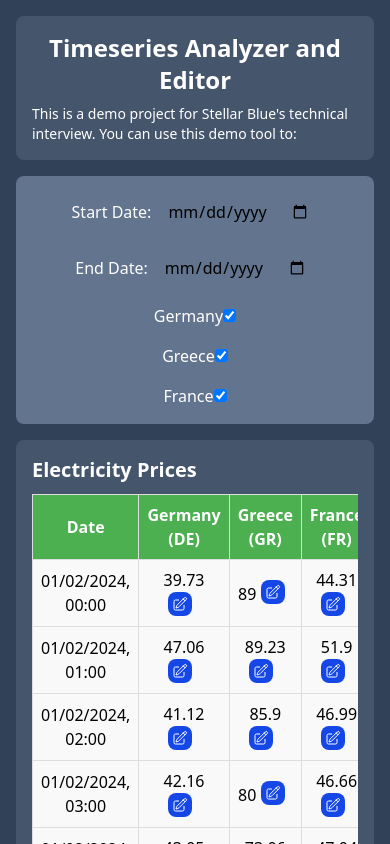
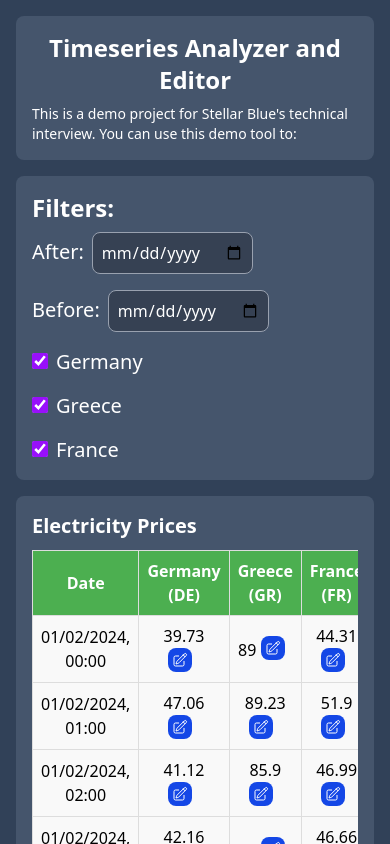
Before and after one commit to fmalakis/stellar-blue-timeseries, a Vue app: page / in a window 390 px wide. Shown: the top 844 px of the page. Built offline with nearby package versions, Linux system fonts and the light colour scheme.

Commit message:
Add various styling fixes

```diff
--- a/src/components/EditModal.vue
+++ b/src/components/EditModal.vue
@@ -1,21 +1,23 @@
 <template>
-    <div class="fixed inset-0 flex items-center justify-center bg-gray-500/50 z-1">
-      <div class="bg-white p-4 rounded shadow">
-        <h3 class="mb-2 text-lg font-bold">Edit Value</h3>
-        <h4>You are now editing the timeseries value of <strong>{{ currentCountry }}</strong> for the date: <strong>{{ currentDate }}</strong>.</h4>
+    <div class="fixed inset-0 flex items-center justify-center bg-gray-400/50 z-1">
+      <div class="bg-white dark:bg-slate-700 p-4 rounded shadow m-4 lg:m-0">
+        <h3 class="mb-2 text-lg font-bold text-black dark:text-white">Edit Value</h3>
+        <h4 class="text-black dark:text-white">You are now editing the timeseries value of <strong>{{ currentCountry }}</strong> for the date: <strong>{{ currentDate }}</strong>.</h4>
+        <span class="text-sm text-black dark:text-white"><em>Note: The new value should be between <strong>-2000</strong> and <strong>2000</strong>.</em></span>
         <form>
-            <label for="newValue">New value:</label>
+            <label for="newValue" class="text-sm text-black dark:text-white">New value:</label>
             <input
                 type="number"
                 min="-2000"
                 max="2000"
                 id="newValue"
                 v-model="newValue"
-                class="border p-1 mb-4 w-full"
+                class="border p-1 mb-4 w-full text-black dark:text-white bg-slate-800"
                 />
-                <h1>{{ typeofnewValue }}</h1>
-                <div class="flex justify-end gap-2">
-                <button class="px-3 py-1 disabled:bg-green-300 bg-green-500 text-white rounded cursor-pointer disabled:cursor-not-allowed" :disabled="(newValue < -2000 || newValue > 2000) && newValue" @click="saveEdit(newValue)">Save</button>
+
+            <span v-if="isInvalidInput" class="text-red-400">Warning: New value should be between -2000 and 2000!</span>
+            <div class="flex justify-end gap-2">
+                <button class="px-3 py-1 disabled:bg-green-300 bg-green-500 text-white rounded cursor-pointer disabled:cursor-not-allowed" :disabled="isInvalidInput" @click="saveEdit(newValue)">Save</button>
                 <button class="px-3 py-1 bg-gray-500 text-white rounded cursor-pointer" @click="closeModal">Cancel</button>
             </div>
         </form>
@@ -24,6 +26,7 @@
 </template>
 
 <script>
+import { computed } from 'vue';
 import { ref } from 'vue';
 
     export default {
@@ -45,7 +48,9 @@ import { ref } from 'vue';
         setup(props) {
             const newValue = ref(props.currentValue);
 
-            return {newValue}
+            const isInvalidInput = computed(() => (newValue.value < -2000 || newValue.value > 2000) && newValue.value)
+
+            return {newValue, isInvalidInput}
         }
     }
 </script>
--- a/src/components/PriceChart.vue
+++ b/src/components/PriceChart.vue
@@ -69,7 +69,7 @@ import { Chart, registerables } from 'chart.js';
         // Define the chart options
         const chartOptions = computed(() => ({
         responsive: true,
-        maintainAspectRatio: false,
+        maintainAspectRatio: true,
         plugins: {
             legend: {
             position: 'top',
--- a/src/views/HomeView.vue
+++ b/src/views/HomeView.vue
@@ -6,49 +6,53 @@
         <div class="flex flex-row justify-around">
         </div>
     </section>
-    <section class="mt-4 bg-slate-500 p-4 rounded-lg">
-      <div class="flex flex-col md:flex-row items-center justify-center gap-4">
+    <section class="mt-4 bg-slate-600 p-4 rounded-lg">
+      <h2 class="text-white text-2xl font-semibold">Filters:</h2>
+      <div class="flex flex-col md:flex-row items-start md:items-center justify-start gap-4 mt-2">
         <div>
-          <label for="startDate" class="text-white mr-2">Start Date:</label>
+          <label for="startDate" class="text-white mr-2 text-xl">After:</label>
           <input
             type="date"
             id="startDate"
             v-model="startDate"
-            class="p-2 rounded"
+            class="p-2 text-white bg-gray-700 rounded-lg border border-gray-400 dark:text-white dark:[color-scheme:dark]"
           />
         </div>
         <div>
-          <label for="endDate" class="text-white mr-2">End Date:</label>
+          <label for="endDate" class="text-white mr-2 text-xl">Before:</label>
           <input
             type="date"
             id="endDate"
             v-model="endDate"
-            class="p-2 rounded"
+            class="p-2 text-white bg-gray-700 rounded-lg border border-gray-400 dark:text-white dark:[color-scheme:dark]"
           />
         </div>
         <div>
-            <label for="showDE" class="text-white">Germany</label>
             <input
                 type="checkbox"
                 id="showDE"
                 v-model="showDE"
+                class="accent-purple-600 size-4"
             />
+            <label for="showDE" class="text-white text-xl ml-2">Germany</label>
         </div>
         <div>
-            <label for="showGR" class="text-white">Greece</label>
             <input
                 type="checkbox"
                 id="showGR"
                 v-model="showGR"
+                class="accent-purple-600 size-4"
             />
+            <label for="showGR" class="text-white text-xl ml-2">Greece</label>
         </div>
         <div>
-            <label for="showFR" class="text-white">France</label>
             <input
                 type="checkbox"
                 id="showFR"
                 v-model="showFR"
+                class="accent-purple-600 size-4"
             />
+            <label for="showFR" class="text-white text-xl ml-2">France</label>
         </div>
       </div>
     </section>
```
